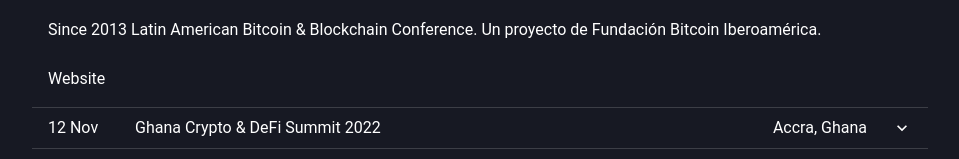
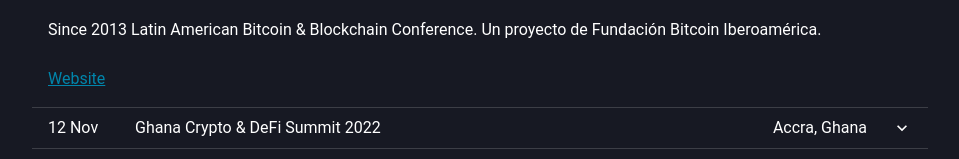
Before and after one commit to ocelot2123/cryptocalendar.live, a Next.js app: page / in a window 1280 px wide. Both pictures are taken after a click on the button 640 px from the left and 2036 px from the top of the page. Shown: the part 2046-2205 px from the top of the page, without its empty margins (160-1119 px from the left). Built offline with nearby package versions, Linux system fonts and the light colour scheme.

Commit message:
update link color for websites

```diff
--- a/src/components/EventAccordion.tsx
+++ b/src/components/EventAccordion.tsx
@@ -63,7 +63,6 @@
                   ) : (
                     <Show above="md">{event.country}</Show>
                   )}
-
                   <AccordionIcon marginLeft={'25px'} />
                 </Box>
               </AccordionButton>
@@ -75,7 +74,13 @@
               <Text whiteSpace="pre-line" marginBottom="25px">
                 {event.description}
               </Text>
-              <ChakraLink href={event.link} target="_blank">
+              <ChakraLink
+                href={event.link}
+                color="#0085ab"
+                _hover={{ color: '#009ac7' }}
+                textDecoration="underline"
+                target="_blank"
+              >
                 Website
               </ChakraLink>
             </AccordionPanel>
```
